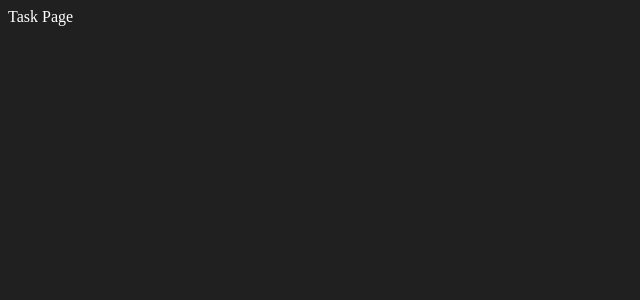
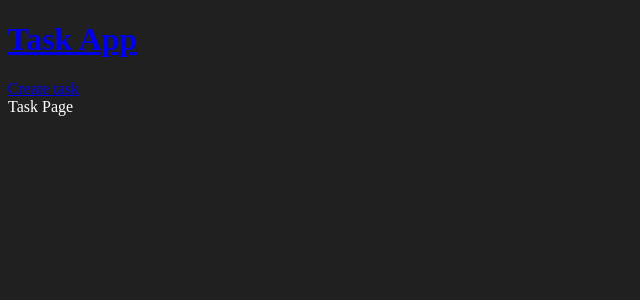
Before and after one commit to Dani6777/django-crud-react, a React (Vite) app in the folder client/: page /tasks in a window 1280 px wide. Shown: the top 300 px of the page, without its empty margins (0-640 px from the left). Built offline with nearby package versions, Linux system fonts and the light colour scheme.

Commit message:
ADD configuracion de react

```diff
--- a/client/src/App.jsx
+++ b/client/src/App.jsx
@@ -1,11 +1,14 @@
-import{BrowserRouter,Routes,Route} from 'react-router-dom'
+import{BrowserRouter,Routes,Route,Navigate} from 'react-router-dom'
 import {TasksPage} from './pages/TasksPage'
 import {TasksFormPage} from './pages/TasksFormPage'
+import { Navigation } from './components/Navigation'
 
 function App(){
   return(
     <BrowserRouter>
+    <Navigation/>
     <Routes>
+      <Route path='/' element={<Navigate to='/tasks'/>}/>
       <Route path='/tasks' element={<TasksPage/>}/>
       <Route path='/tasks-create' element={<TasksFormPage/>}/>
     </Routes>
--- /dev/null
+++ b/client/src/components/Navigation.jsx
@@ -0,0 +1,12 @@
+ import {Link} from 'react-router-dom'
+
+ export function Navigation(){
+    return(
+        <div>
+            <Link to='/tasks'>
+                <h1>Task App</h1>
+            </Link>
+            <Link to='/tasks-create'>Create task</Link>
+        </div>
+    )
+}
```
